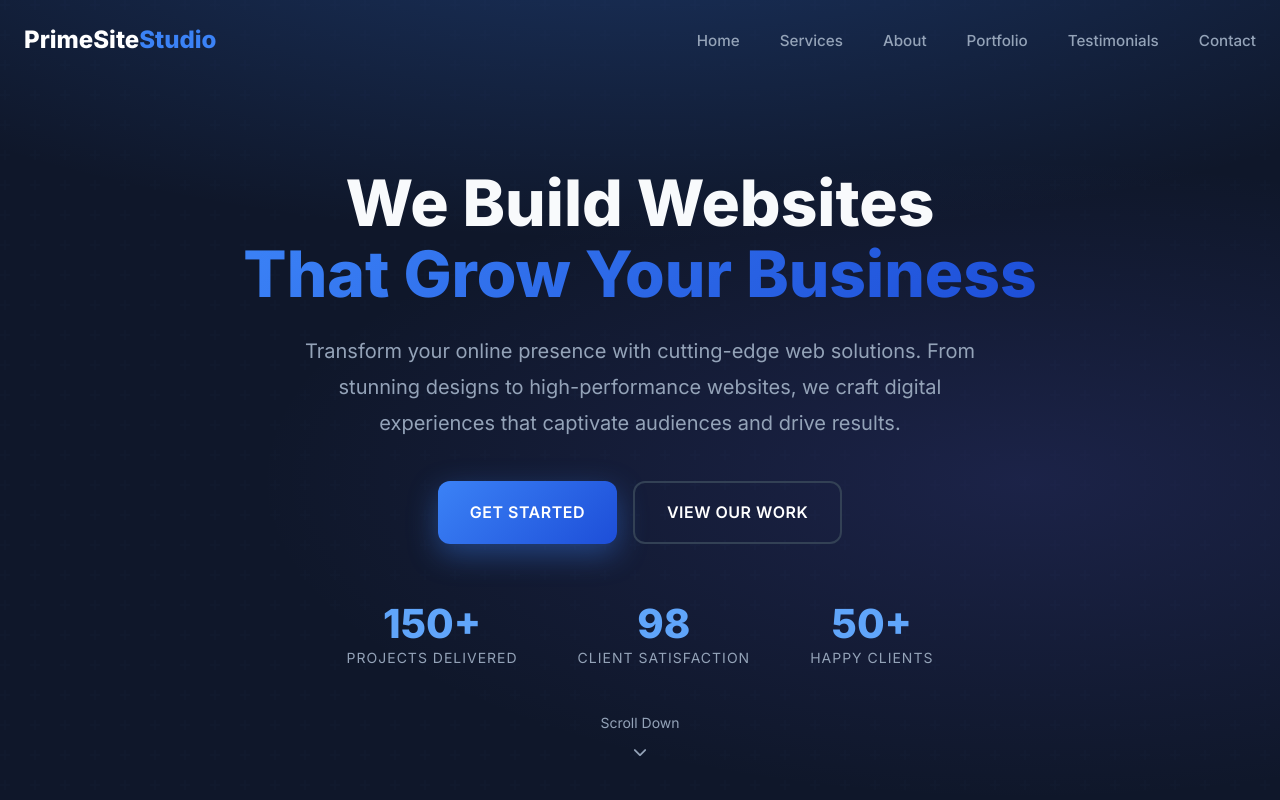
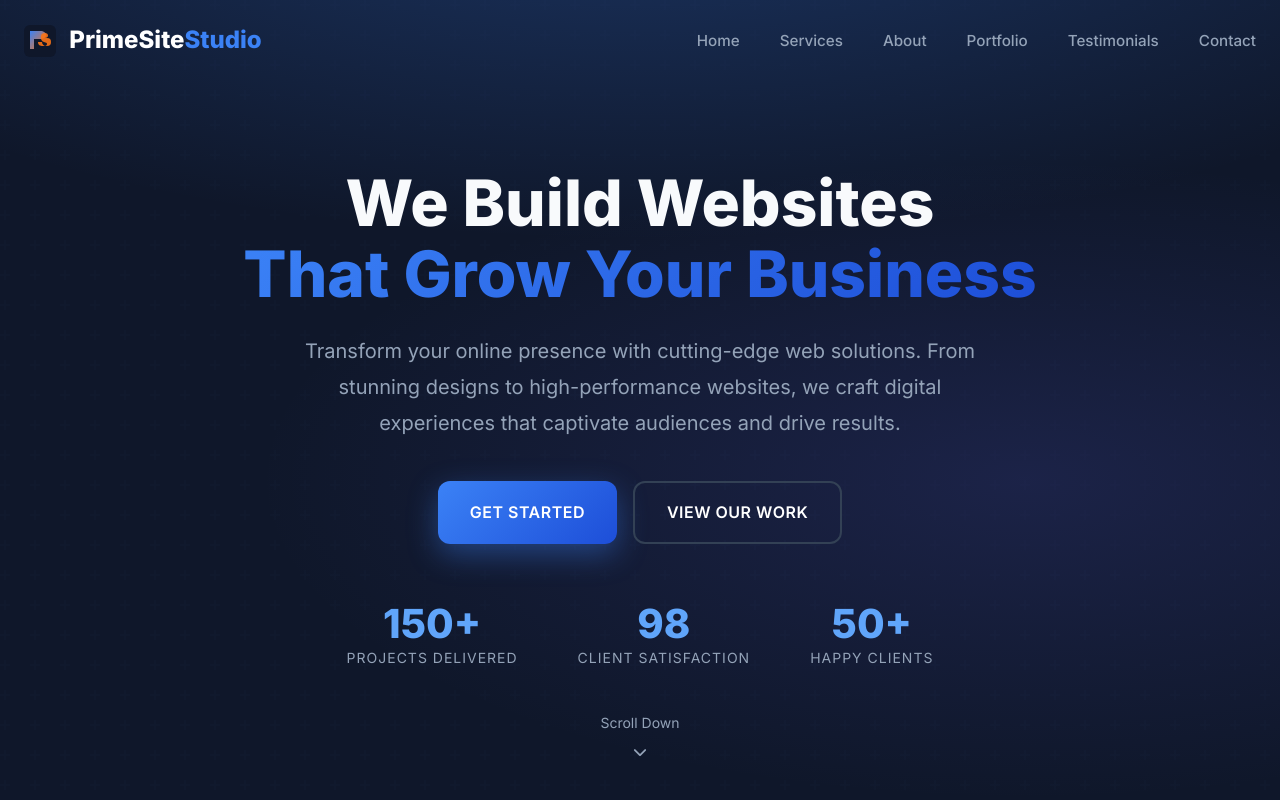
Before and after one commit to devpatel990/PrimesiteStudio, a plain HTML site: page index.html in a window 1280 px wide. Shown: the top 800 px of the page. Drawn offline with Linux system fonts and the light colour scheme.

Commit message:
Add logo icon to navbar

```diff
--- a/index.html
+++ b/index.html
@@ -25,7 +25,20 @@
 <body>
     <nav class="navbar">
         <div class="nav-container">
-            <a href="#" class="logo">PrimeSite<span>Studio</span></a>
+            <a href="#" class="logo">
+                <svg width="32" height="32" viewBox="0 0 32 32" xmlns="http://www.w3.org/2000/svg" style="vertical-align: middle; margin-right: 8px;">
+                  <defs>
+                    <linearGradient id="navGrad" x1="0%" y1="0%" x2="100%" y2="100%">
+                      <stop offset="0%" style="stop-color:#3b82f6"/>
+                      <stop offset="100%" style="stop-color:#f97316"/>
+                    </linearGradient>
+                  </defs>
+                  <rect width="32" height="32" rx="6" fill="#0f172a"/>
+                  <path d="M6 8 L6 24 L10 24 L10 14 L16 14 C20 14, 22 12, 22 10 C22 8, 20 6, 16 6 L6 6 Z" fill="url(#navGrad)"/>
+                  <path d="M17 11 C17 9, 19 8, 21 8 C23 8, 24 9, 24 10.5 C24 12, 23 13, 21 13 L23 13 C26 13, 27 14.5, 27 17 C27 19.5, 26 21, 23 21 C20 21, 18 19.5, 18 17 L14 17 C14 20, 16 21, 19 21 C22 21, 23 20, 23 19 C23 18, 22 17.5, 20 17 C18 16.5, 17 15, 17 13 L17 11 Z" fill="#f97316" opacity="0.9"/>
+                </svg>
+                PrimeSite<span>Studio</span>
+            </a>
             <button class="nav-toggle" aria-label="Toggle navigation">
                 <span></span>
                 <span></span>
```
